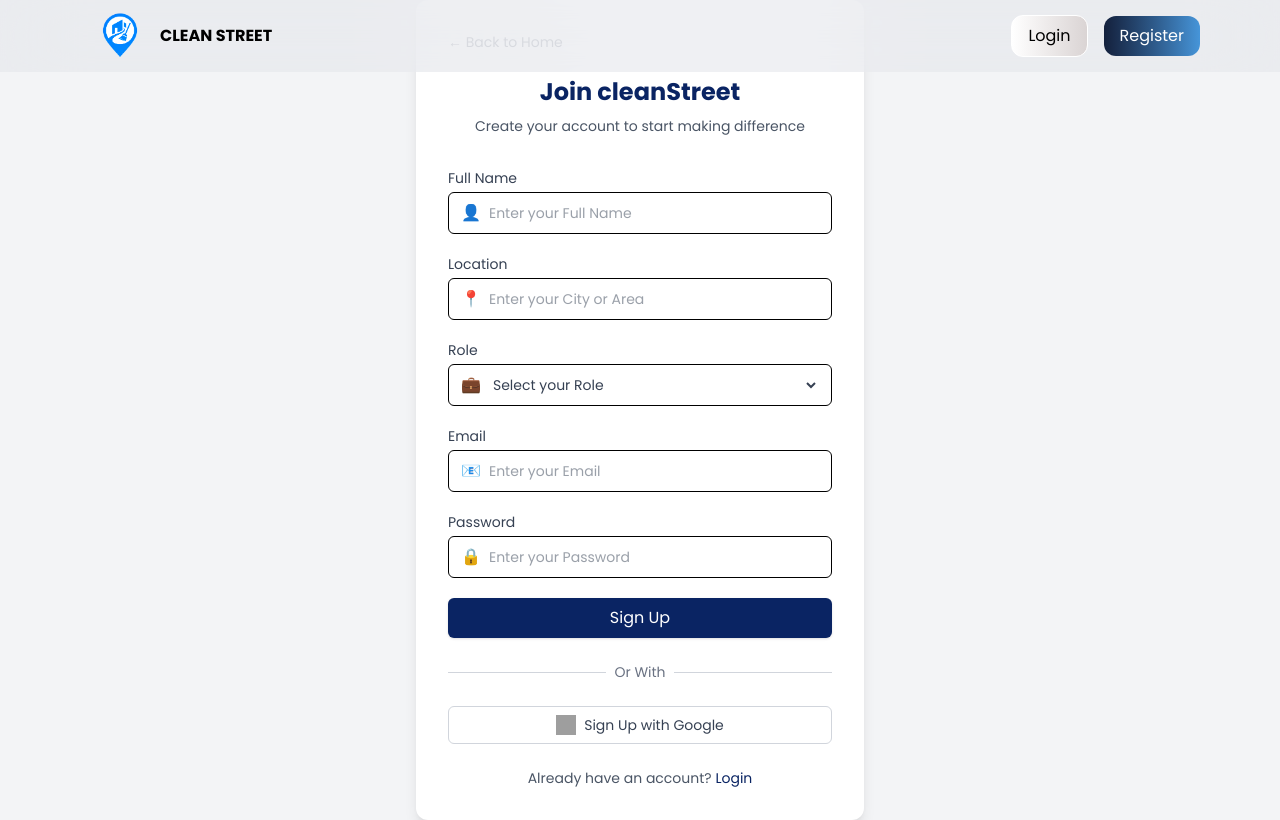
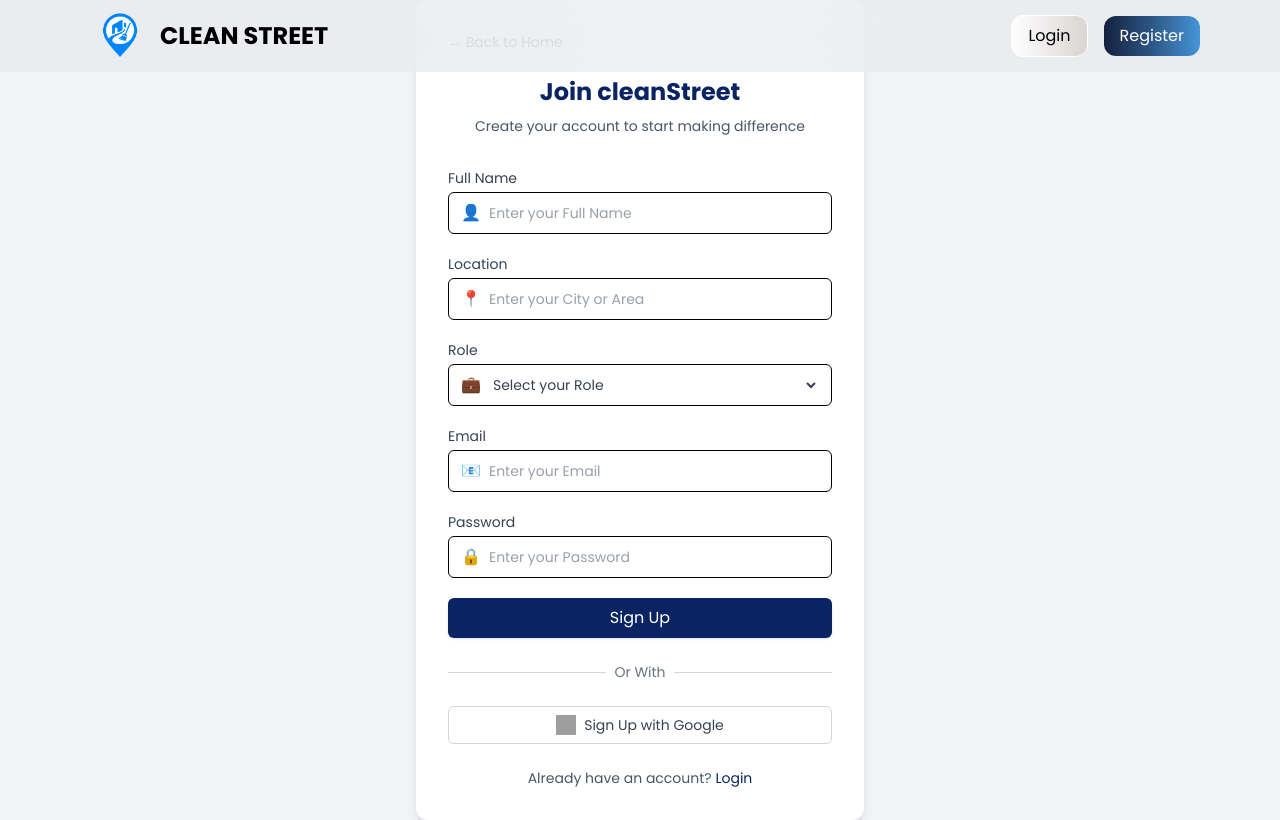
Before and after one commit to Vimalvidyadhaaranjai/Clean-street-infosys-project, a React (Vite) app in the folder frontend/: page /register in a window 1280 px wide. Built offline with nearby package versions, Linux system fonts and the light colour scheme; grey boxes are pictures that could not be loaded.

Commit message:
Register page error fix , Added hover effects in home page and nav

```diff
--- a/frontend/src/Components/Hero.jsx
+++ b/frontend/src/Components/Hero.jsx
@@ -17,21 +17,21 @@ const Hero = () => {
                             Report issues, track progress, and collaborate with local authorities to create the change you want to see. </p>
                     </div>
                     <div className='flex flex-col gap-5 w-1/3 '>
-                        <div className="  bg-white/10 backdrop-blur-xl border-white border-1 text-white  p-6 rounded-3xl">
+                        <div className="  bg-white/10 backdrop-blur-xl border-white border-1 text-white  p-6 rounded-3xl  transform transition-transform duration-300 hover:scale-105">
                             <div className='flex gap-2'>
                                 <img className='h-6' src="images/icons/icon1.png" alt="" />
                                 <h3 className='text-2xl mb-1'>Smart Reporting</h3>
                             </div>
                             <p>Use advance tools to report issues with precise location tracking and photo evidence.</p>
                         </div>
-                        <div className="  bg-white/10 backdrop-blur-xl border-white border-1 text-white  p-6 rounded-3xl">
+                        <div className="  bg-white/10 backdrop-blur-xl border-white border-1 text-white  p-6 rounded-3xl  transform transition-transform duration-300 hover:scale-105">
                             <div className='flex gap-2'>
                                 <img className=' h-6' src="images/icons/icon2.png" alt="" />
                                 <h3 className='text-2xl mb-1'>Role Based Access</h3>
                             </div>
                             <p>Citizens, Volunteers and administrators working together using centralized platform </p>
                         </div>
-                        <div className="  bg-white/10 backdrop-blur-xl border-white border-1 text-white  p-6 rounded-3xl">
+                        <div className="  bg-white/10 backdrop-blur-xl border-white border-1 text-white  p-6 rounded-3xl  transform transition-transform duration-300 hover:scale-105">
                             <div className='flex gap-2'>
                                 <img className=' h-6' src="images/icons/icon3.png" alt="" />
                                 <h3 className='text-2xl mb-1'>Real-Time Updates</h3>
--- a/frontend/src/Components/Navbar.jsx
+++ b/frontend/src/Components/Navbar.jsx
@@ -1,16 +1,19 @@
 import React from 'react'
+import { Link } from "react-router-dom";
 import { useNavigate } from 'react-router-dom'
 const Navbar = () => {
-    const navigate =useNavigate();
+    const navigate = useNavigate();
     return (
         <nav className=' mx-auto bg-gray-200/60 px-20 w-full h-18 fixed top-0 z-15 backdrop-blur-2xl flex justify-between '>
-            <div className="logo flex flex-row justify-center items-center">
-                <img className='w-20  flex ' src="images/logo.png" alt="logo" />
-                <p className='uppercase font-bold'>Clean Street</p>
-            </div>
+
+            <Link to="/" className="logo flex flex-row justify-center items-center">
+                <img className="w-20 flex" src="images/logo.png" alt="logo" />
+                <p className="text-2xl uppercase font-bold">Clean Street</p>
+            </Link>
+
             <div className='flex items-center gap-4 '>
-                <button className='  border-1 border-white px-4 py-2 rounded-xl bg-gradient-to-r from-[#ffffff] to-[#dad4d4]' onClick={() => navigate('/login')}>Login</button>
-                <button className='bg-gradient-to-r from-[#14213D] to-[#4695d9] text-white px-4 py-2 rounded-xl'onClick={() => navigate('/register')}>Register</button>
+                <button className='  border-1 border-white px-4 py-2 rounded-xl bg-gradient-to-r from-[#ffffff] to-[#dad4d4]  transform transition-transform duration-100 hover:scale-108' onClick={() => navigate('/login')}>Login</button>
+                <button className='bg-gradient-to-r from-[#14213D] to-[#4695d9] text-white px-4 py-2 rounded-xl  transform transition-transform duration-100 hover:scale-108' onClick={() => navigate('/register')}>Register</button>
             </div>
         </nav>
     )
--- a/frontend/src/pages/Register.jsx
+++ b/frontend/src/pages/Register.jsx
@@ -129,7 +129,7 @@ export default function Register() {
           {/* Footer */}
           <p className="text-center text-sm text-gray-600 mt-6">
   Already have an account?{" "}
-  <a href="/" className="text-[#0a2463] font-medium hover:underline">
+  <a href="/login" className="text-[#0a2463] font-medium hover:underline">
     Login
   </a>
 </p>
```
